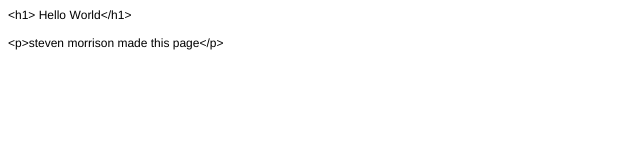
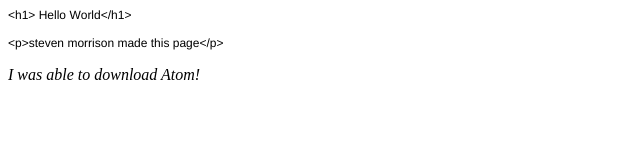
Before and after one commit to loloross/Lolo, a plain HTML site: page index.html in a window 1280 px wide. Shown: the whole page, without its empty margins (0-640 px from the left). Drawn offline with Linux system fonts and the light colour scheme.

Commit message:
Update index.html

```diff
--- a/index.html
+++ b/index.html
@@ -17,4 +17,5 @@
 </span></p>
 <p class="p1"><span class="s1">&lt;p&gt;steven morrison made this page&lt;/p&gt;</span></p>
 </body>
+<p> <em> I was able to download Atom!</em></p>
 </html>
```
